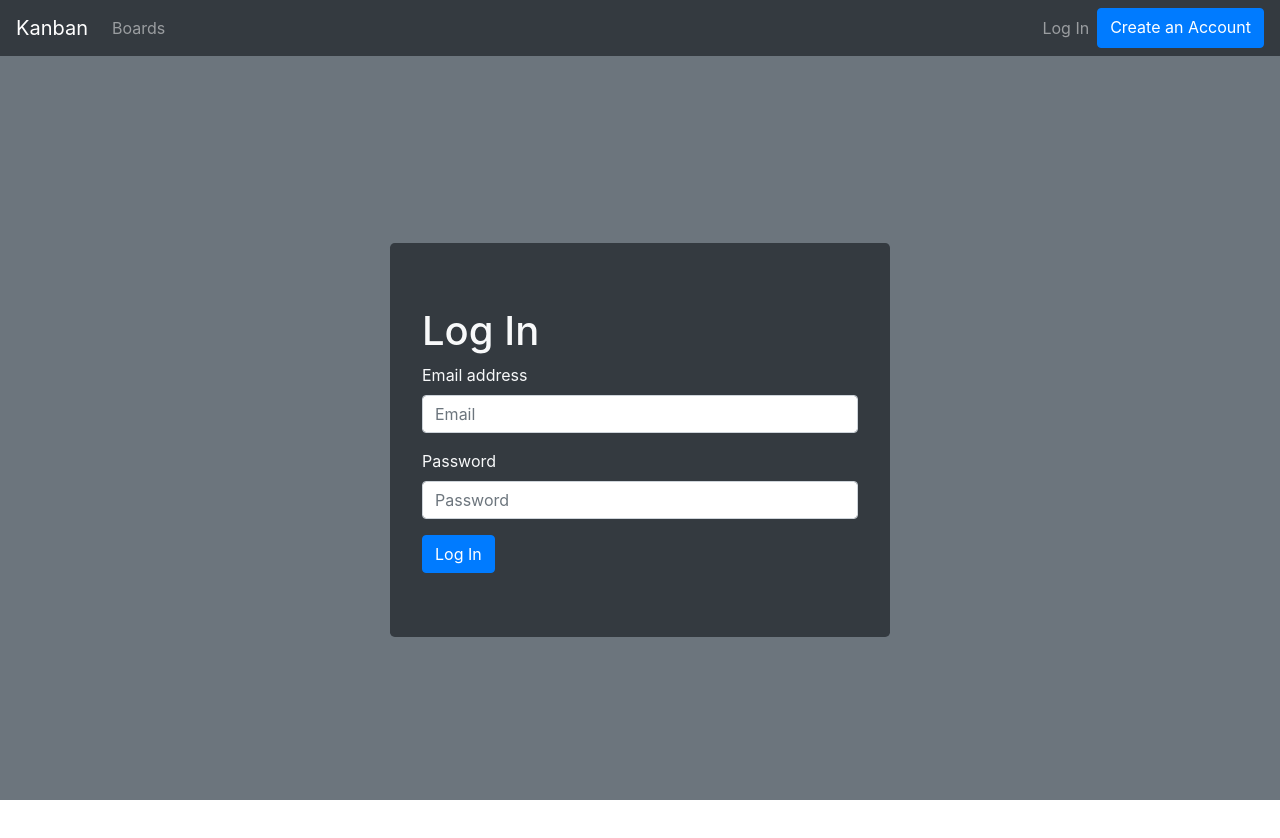
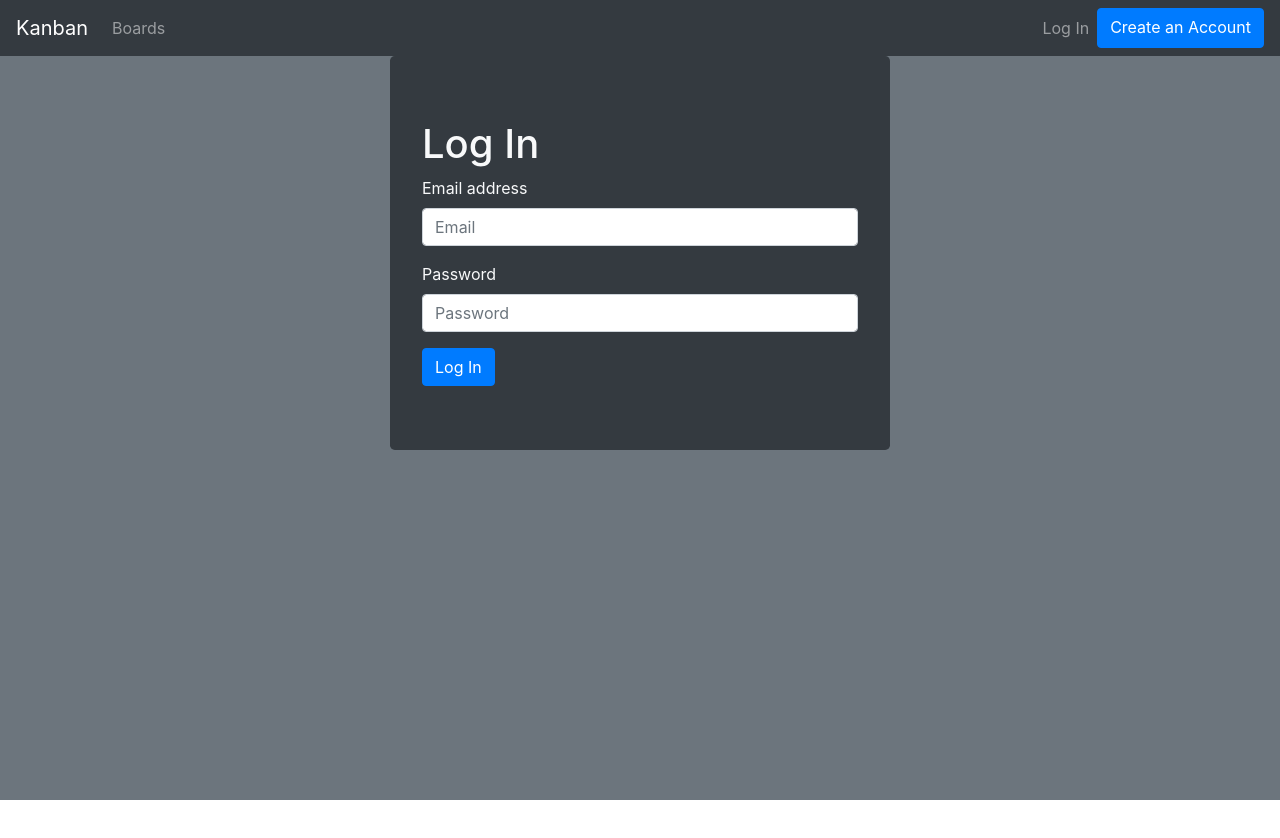
Before and after one commit to bensoutendijk/trello-clone, a React (Create React App) app: page /login in a window 1280 px wide. Shown: the top 838 px of the page. After the commit the page ends 800 px from the top, so only its background shows below. Built offline with nearby package versions, Linux system fonts and the light colour scheme; no server answers.

Commit message:
Add flex to App, Boards, and CategoryList

```diff
--- a/src/components/App/App.scss
+++ b/src/components/App/App.scss
@@ -1,4 +1,7 @@
 .App {
-    height: 100vh;
+    overflow: hidden;
+    min-height: 100vh;
+    display: flex;
+    flex-direction: column;
     background-color: #6c757d;
 }
--- a/src/components/Boards/Boards.scss
+++ b/src/components/Boards/Boards.scss
@@ -1,5 +1,7 @@
 .Boards {
-    height: inherit;
+    overflow: hidden;
+    display: flex;
+    flex-grow: 1;
 }
 
 .BoardList {
@@ -18,5 +20,8 @@
 }
 
 .BoardView {
-    height: inherit;
+    overflow: hidden;
+    display: flex;
+    flex-direction: column;
+    flex-grow: 1;
 }
--- a/src/components/Categories/Categories.scss
+++ b/src/components/Categories/Categories.scss
@@ -1,7 +1,7 @@
 .CategoryList {
+  overflow: auto;
   display: flex;
   height: 100%;
-  overflow: auto;
   padding: 0em 1em;
 }
 
```
